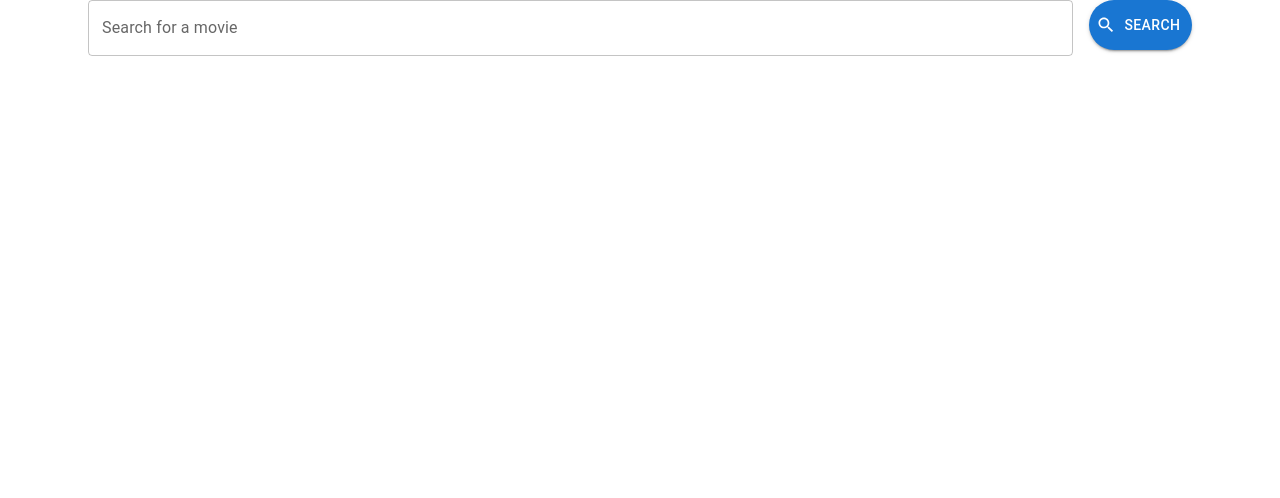
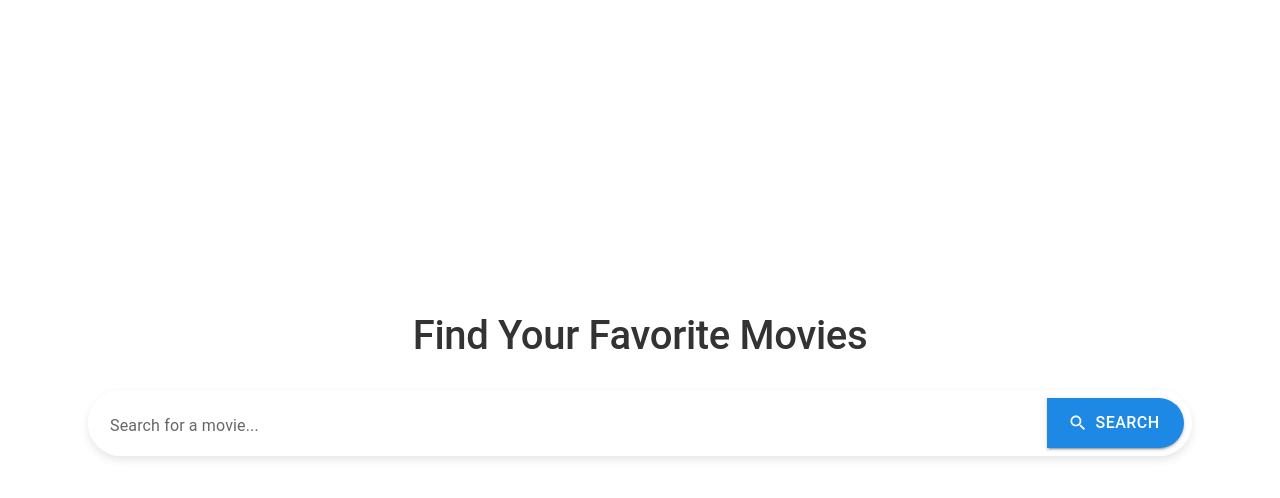
Before and after one commit to yanaStoyanovaa/my-movie-app, a Next.js app in the folder my-movie-app/: page / in a window 1280 px wide. Shown: the top 498 px of the page. Built offline with nearby package versions, Linux system fonts and the light colour scheme.

Commit message:
adjust styling

```diff
--- a/my-movie-app/src/app/components/MovieCard/MovieCard.tsx
+++ b/my-movie-app/src/app/components/MovieCard/MovieCard.tsx
@@ -12,15 +12,13 @@ import {
 import InfoIcon from "@mui/icons-material/Info";
 import { useState, useRef, useEffect } from "react";
 import {
-  boxStyles,
   cardStyles,
   cardMediaStyles,
   titleStyles,
-  tooltipBoxStyles,
-  votesTextStyles,
-  overviewBoxStyles,
   overviewTextStyles,
   iconButtonStyles,
+  boxStyles,
+  overviewBoxStyles,
 } from "./MovieCardStyles";
 import { MovieRating } from "./Rating/MovieRating";
 
@@ -38,9 +36,9 @@ const MovieCard = ({ movie }: { movie: any }) => {
   return (
     <Box sx={boxStyles}>
       <Card sx={cardStyles}>
+        {/* Ensure all images have the same fixed height and width */}
         <CardMedia
           component="img"
-          height="400"
           image={
             movie.poster_path
               ? `https://image.tmdb.org/t/p/w500${movie.poster_path}`
@@ -50,20 +48,17 @@ const MovieCard = ({ movie }: { movie: any }) => {
           sx={cardMediaStyles}
         />
         <CardContent sx={{ flexGrow: 1 }}>
-          <Typography
-            variant="h6"
-            gutterBottom
-            fontWeight="bold"
-            sx={titleStyles}
-          >
+          {/* Consistent font size and weight for titles */}
+          <Typography variant="h6" gutterBottom sx={titleStyles}>
             {movie.title}
           </Typography>
 
+          {/* Ensure the star rating is properly aligned */}
           <Box>
-            <MovieRating movie={movie}/>
+            <MovieRating movie={movie} />
           </Box>
 
-
+          {/* Consistent layout and handling of overview text */}
           <Box sx={overviewBoxStyles}>
             <Typography
               ref={textRef}
@@ -74,6 +69,14 @@ const MovieCard = ({ movie }: { movie: any }) => {
               {movie.overview || "No overview available"}
             </Typography>
 
+            {/* Separate Box to align the Info Button at the bottom */}
+            <Box
+              sx={{
+                display: "flex",
+                justifyContent: "flex-end",
+                marginTop: "auto",
+              }}
+            >
               {isTextOverflowing && (
                 <Tooltip title={movie.overview} placement="top">
                   <IconButton size="small" sx={iconButtonStyles}>
@@ -82,6 +85,7 @@ const MovieCard = ({ movie }: { movie: any }) => {
                 </Tooltip>
               )}
             </Box>
+          </Box>
         </CardContent>
       </Card>
     </Box>
--- a/my-movie-app/src/app/components/MovieCard/Rating/MovieRating.tsx
+++ b/my-movie-app/src/app/components/MovieCard/Rating/MovieRating.tsx
@@ -2,8 +2,8 @@ import StarHalfIcon from "@mui/icons-material/StarHalf";
 import StarBorderIcon from "@mui/icons-material/StarBorder";
 import StarIcon from "@mui/icons-material/Star";
 import { Tooltip, Box, Typography } from "@mui/material";
-import { tooltipBoxStyles, votesTextStyles } from "../MovieCardStyles";
 import { MovieType } from "@/app/typings/movieType";
+import { tooltipBoxStyles } from "../MovieCardStyles";
 
 export interface MovieRating {
   movie: MovieType
--- a/my-movie-app/src/app/components/Search/Search.tsx
+++ b/my-movie-app/src/app/components/Search/Search.tsx
@@ -1,7 +1,3 @@
-// components/Search.tsx
-
-"use client";
-
 import React, { useState, useEffect } from "react";
 import {
   TextField,
@@ -10,32 +6,34 @@ import {
   Box,
   CircularProgress,
   Autocomplete,
+  Typography,
 } from "@mui/material";
 import { fetchMovies } from "@/api/fetchMovies";
 import { fetchSuggestions } from "@/api/fetchSuggestions";
 import SearchIcon from "@mui/icons-material/Search";
 import { MovieType } from "../../typings/movieType";
-import Loading from "../Loading/Loading";
 import {
-  containerStyles,
   formBoxStyles,
   textFieldStyles,
   buttonStyles,
   errorBoxStyles,
+  searchHeadingStyles,
 } from "./SearchStyles";
 
-const Search = ({
-  setMovies,
-}: {
+interface SearchProps {
   setMovies: (movies: MovieType[]) => void;
-}) => {
-  const [query, setQuery] = useState("");
-  const [error, setError] = useState("");
-  const [loading, setLoading] = useState(false);
-  const [suggestions, setSuggestions] = useState<string[]>([]);
-  const [loadingSuggestions, setLoadingSuggestions] = useState(false);
+  onSearchActivated: () => void;  // Prop to trigger the animation when search is performed
+}
 
-  const handleSearch = async (event: React.FormEvent) => {
+const Search: React.FC<SearchProps> = ({ setMovies, onSearchActivated }) => {
+  const [query, setQuery] = useState<string>("");  // Search query state
+  const [error, setError] = useState<string>("");  // Error message state
+  const [loading, setLoading] = useState<boolean>(false);  // Loading state for movie fetch
+  const [suggestions, setSuggestions] = useState<string[]>([]);  // Suggestions state
+  const [loadingSuggestions, setLoadingSuggestions] = useState<boolean>(false);  // Loading state for suggestions
+
+  // Handle the search form submission
+  const handleSearch = async (event: React.FormEvent<HTMLFormElement>) => {
     event.preventDefault();
     if (!query.trim()) {
       setError("Please enter a search term");
@@ -46,7 +44,8 @@ const Search = ({
 
     try {
       const movies = await fetchMovies(query);
-      setMovies(movies);
+      setMovies(movies);  // Set the movies in the parent component
+      onSearchActivated();  // Trigger the animation
     } catch (err) {
       setError("Error fetching movies");
     } finally {
@@ -54,6 +53,7 @@ const Search = ({
     }
   };
 
+  // Fetch movie suggestions based on query input
   useEffect(() => {
     const fetch = async () => {
       if (query.length < 3) {
@@ -76,11 +76,12 @@ const Search = ({
     fetch();
   }, [query]);
 
-  if (loading) {
-    return <Loading />;
-  }
   return (
-    <Container sx={containerStyles}>
+    <Container>
+      <Typography sx={searchHeadingStyles} variant="h2">
+        Find Your Favorite Movies
+      </Typography>
+
       <form onSubmit={handleSearch}>
         <Box sx={formBoxStyles}>
           <Autocomplete
@@ -93,7 +94,7 @@ const Search = ({
             renderInput={(params) => (
               <TextField
                 {...params}
-                label="Search for a movie"
+                label="Search for a movie..."
                 variant="outlined"
                 fullWidth
                 InputProps={{
@@ -111,7 +112,6 @@ const Search = ({
               />
             )}
           />
-
           <Button
             type="submit"
             variant="contained"
--- a/my-movie-app/src/app/components/Search/SearchStyles.ts
+++ b/my-movie-app/src/app/components/Search/SearchStyles.ts
@@ -1,26 +1,89 @@
-// components/SearchStyles.ts
-
 import { SxProps, Theme } from "@mui/material";
 
-export const containerStyles: SxProps<Theme> = {};
+// Default container style before the search is activated
+export const containerStyles: SxProps<Theme> = {
+  display: "flex",
+  flexDirection: "column",
+  justifyContent: "center",
+  alignItems: "center",
+  minHeight: "100vh",  // Full screen height initially
+  textAlign: "center",
+  position: "relative",  // Start with position relative
+  transition: "all 1.5s ease-in-out",  // Smooth transition for the whole Search container
+};
+
+// When search is activated, move the entire search UI to the top
+export const movedUpContainerStyles: SxProps<Theme> = {
+  ...containerStyles,
+  position: "fixed",  // Stick the container at the top
+  top: "0",  // Move to the top of the viewport
+  left: "0",
+  right: "0",
+  backgroundColor: "white",  // Keep a consistent background color
+  zIndex: 10,  // Ensure it stays above other content
+  padding: "10px 0",  // Add some padding around the search bar
+  height: "auto",  // Adjust height after search is triggered
+};
+
+// Keep form box and heading styles intact, but no need to transition separately now
+export const searchHeadingStyles: SxProps<Theme> = {
+  fontSize: "2.5rem",  // Adjust heading size
+  color: "#333",
+  marginBottom: "30px",
+  fontWeight: 500,
+};
 
 export const formBoxStyles: SxProps<Theme> = {
   display: "flex",
+  justifyContent: "center",
   alignItems: "center",
   mb: 4,
+  backgroundColor: "rgba(255, 255, 255, 0.9)",
+  padding: "8px",
+  borderRadius: "50px",
+  boxShadow: "0px 4px 8px rgba(0, 0, 0, 0.1)",
 };
 
+// TextField styling
 export const textFieldStyles: SxProps<Theme> = {
-  borderRadius: "50px",
+  borderRadius: "30px 0 0 30px",
   height: "50px",
+  fontSize: "1rem",
+  backgroundColor: "#fff",
+  boxShadow: "none",
+  paddingLeft: "15px",
+  '& .MuiOutlinedInput-root': {
+    '& fieldset': {
+      border: "none",
+    },
+    '&:hover fieldset': {
+      border: "none",
+    },
+    '&.Mui-focused fieldset': {
+      border: "none",
+    },
+  },
 };
 
 export const buttonStyles: SxProps<Theme> = {
-  ml: 2,
   height: "50px",
-  borderRadius: "50px",
+  borderRadius: "0 30px 30px 0",
+  padding: "0 30px",
+  backgroundColor: "#1e88e5",
+  fontSize: "1rem",
+  '&:hover': {
+    backgroundColor: "#1565c0",
+  },
 };
 
 export const errorBoxStyles: SxProps<Theme> = {
   color: "error.main",
+  marginTop: "20px",
 };
+
+export const resultsContainerStyles: SxProps<Theme> = {
+  display: "flex",
+  flexWrap: "wrap",
+  justifyContent: "center",
+  marginTop: "20px",  // Space between search and results
+};
--- a/my-movie-app/src/app/page.tsx
+++ b/my-movie-app/src/app/page.tsx
@@ -1,19 +1,32 @@
-
 "use client";
 
 import React, { useState } from 'react';
-import { Container, Typography } from '@mui/material';
+import { Container } from '@mui/material';
 import Results from './components/Results/Results';
 import Search from './components/Search/Search';
 import { MovieType } from './typings/movieType';
+import { containerStyles, movedUpContainerStyles } from './components/Search/SearchStyles';
 
 export default function Home() {
   const [movies, setMovies] = useState<MovieType[]>([]);
+  const [isSearchActive, setIsSearchActive] = useState<boolean>(false);  // Track when search is active
+
+  // Trigger search animation when movies are fetched
+  const handleSearchActivated = () => {
+    setIsSearchActive(true);  // Set search as active to trigger animation
+  };
 
   return (
-    <Container>
-      <Search setMovies={setMovies} />
-      {movies.length > 0 && <Results movies={movies} />}
+    <Container sx={isSearchActive ? movedUpContainerStyles : containerStyles}>
+      {/* Pass down the trigger handler to Search component */}
+      <Search setMovies={setMovies} onSearchActivated={handleSearchActivated} />
+
+      {/* Show Results after movies are fetched */}
+      {movies.length > 0 && (
+        <Container sx={{ marginTop: '100px' }}>
+          <Results movies={movies} />
+        </Container>
+      )}
     </Container>
   );
 }
```
Also changed, not shown: my-movie-app/src/app/components/MovieCard/MovieCardStyles.ts (+42 -21 lines). Lines whose indentation alone changed are shown as unchanged.
